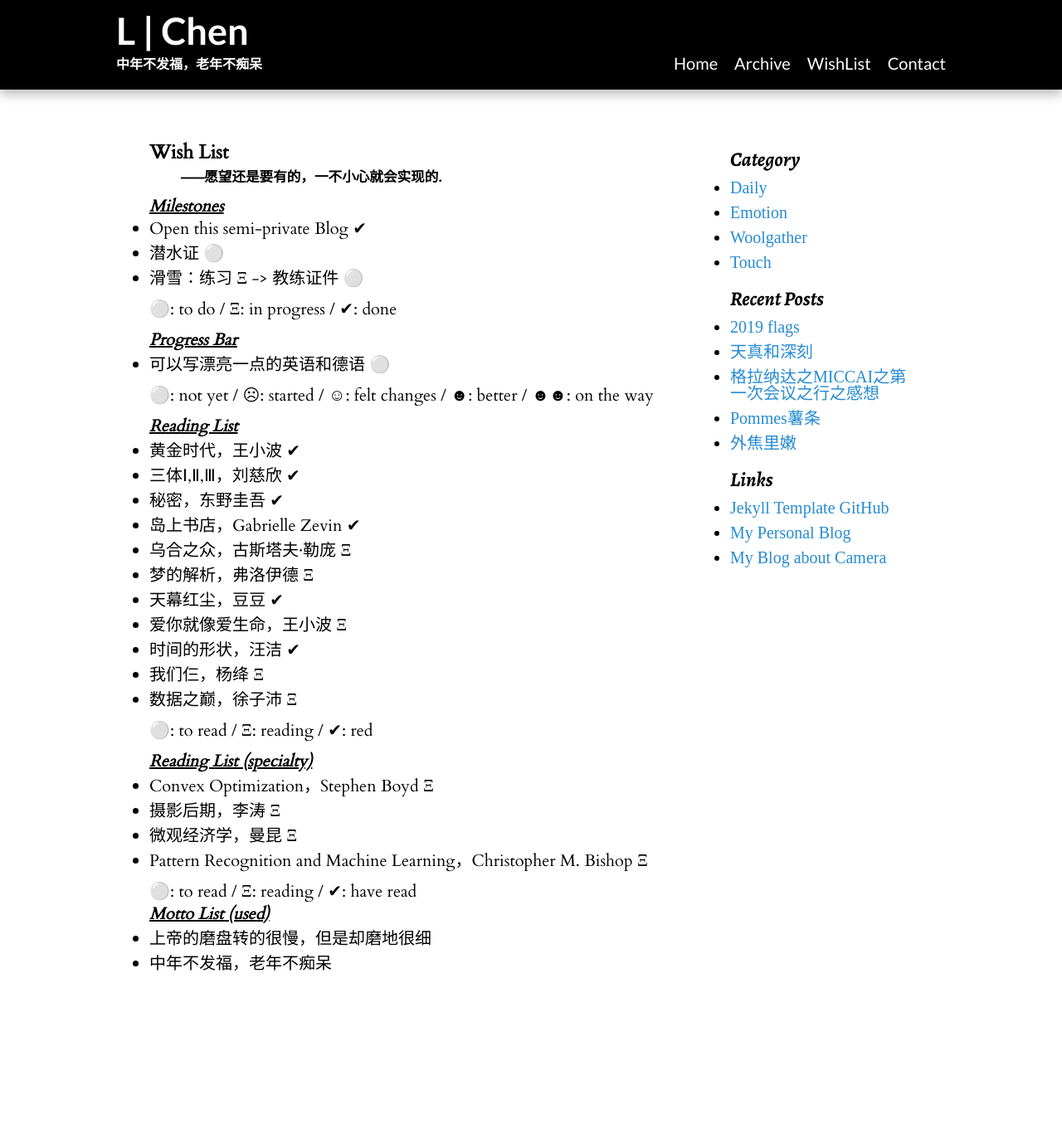
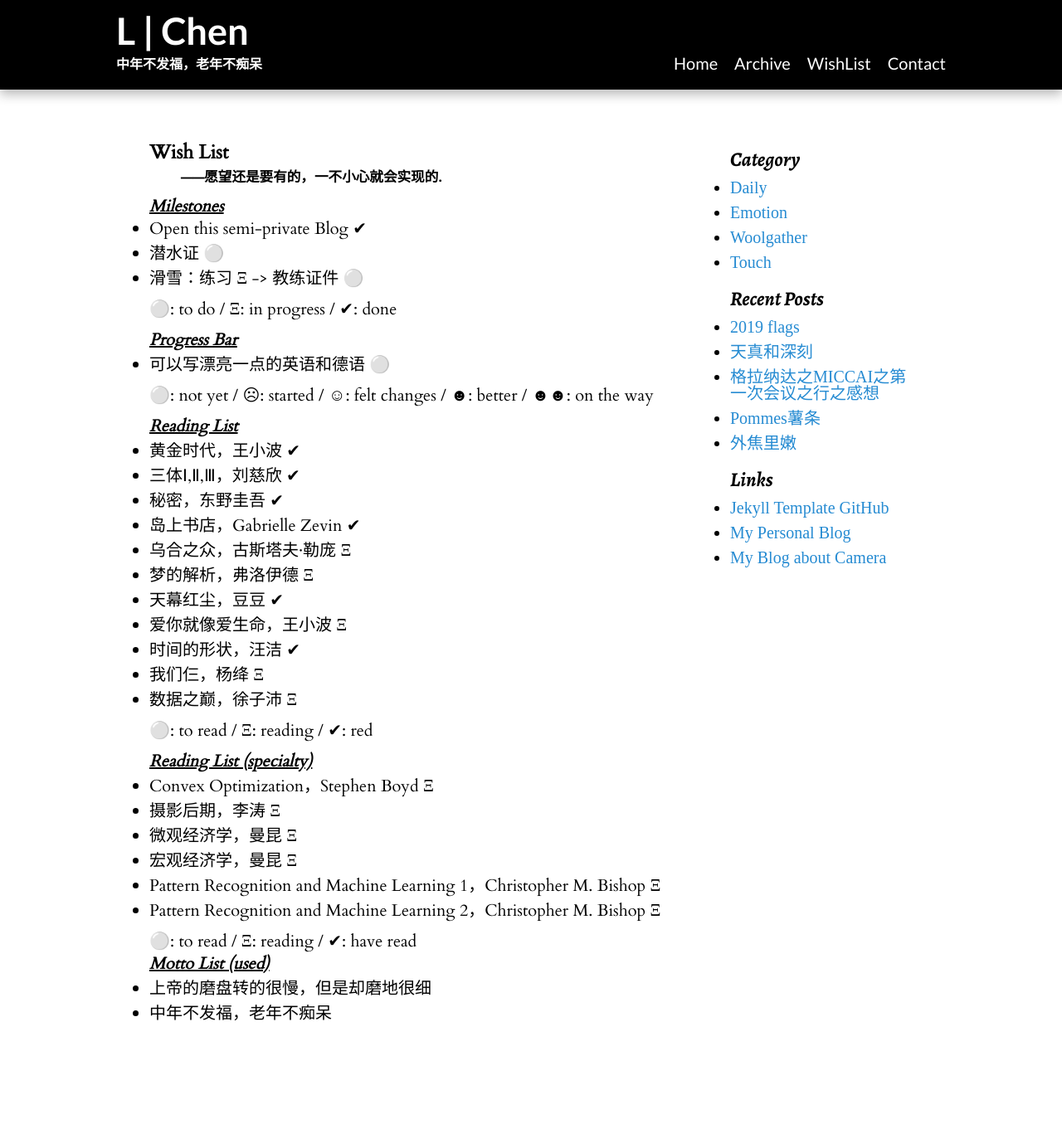
Before and after one commit to runningUnicorn/runningUnicorn.github.io, a Jekyll site: the page built from wishlist.html, in a window 1280 px wide. Shown: the whole page at 83% size. Built offline with Jekyll 4.4.1, drawn with Linux system fonts in a browser that asks for light colours; some web fonts are replaced; before the commit the page ends 1295 px from its top, so only the background shows below that.

Commit message:
Update readlist_specialty.yml

```diff
--- a/_data/readlist_specialty.yml
+++ b/_data/readlist_specialty.yml
@@ -7,6 +7,12 @@
 - title: 微观经济学
   author: 曼昆
   progress: reading
-- title: Pattern Recognition and Machine Learning
+- title: 宏观经济学
+  author: 曼昆
+  progress: reading
+- title: Pattern Recognition and Machine Learning 1
   author: Christopher M. Bishop
   progress: reading
+- title: Pattern Recognition and Machine Learning 2
+  author: Christopher M. Bishop
+  progress: reading
```
